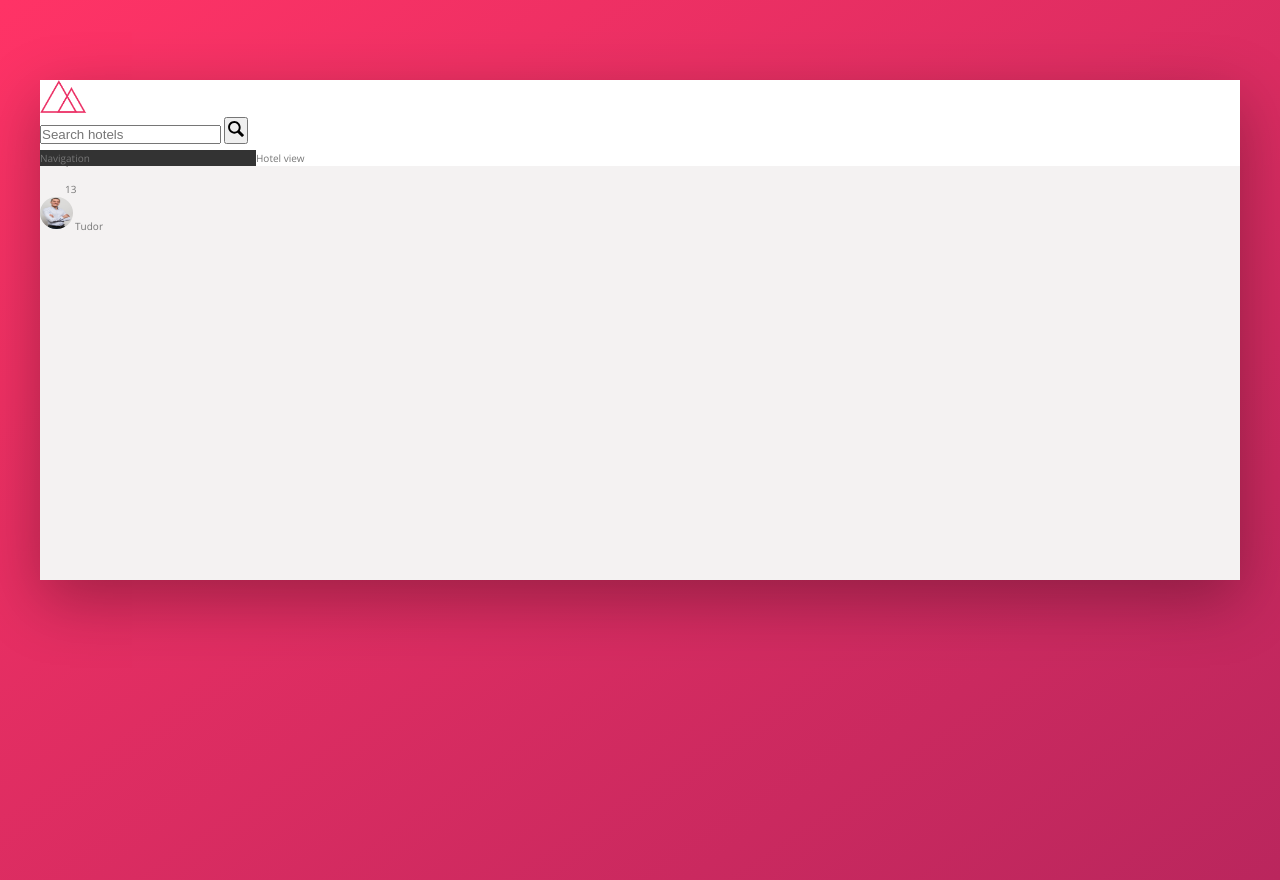
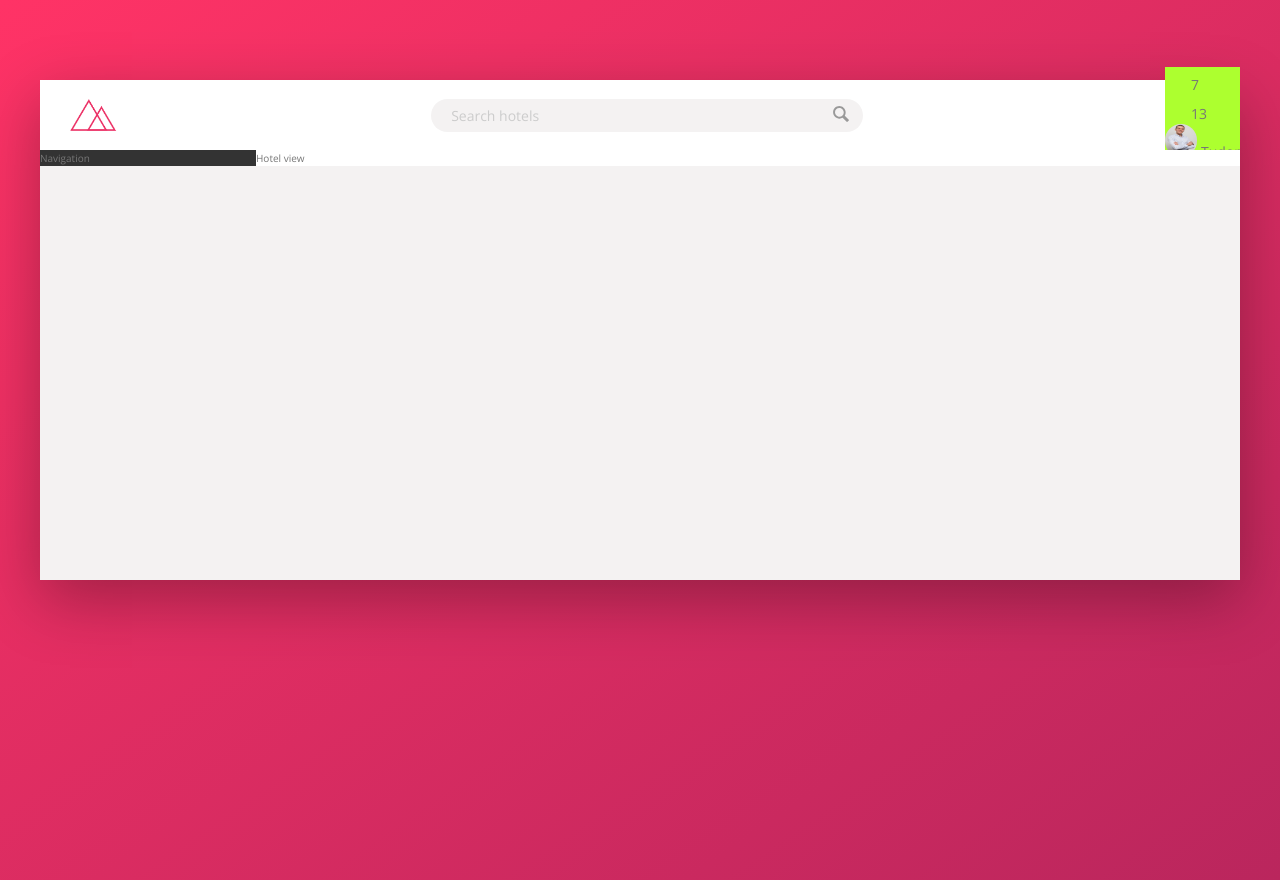
Before and after one commit to TudorTacal/trillo-adv-css, a website: page index.html in a window 1280 px wide. Drawn offline with nearby package versions, Linux system fonts and the light colour scheme.

Commit message:
Header: build search input

```diff
--- a/index.html
+++ b/index.html
@@ -24,7 +24,7 @@
             class="search__input"
             placeholder="Search hotels"
           />
-          <button class="search__buton">
+          <button class="search__button">
             <svg class="search__icon">
               <!-- only works on a web server (sprite) -->
               <use xlink:href="img/sprite.svg#icon-magnifying-glass"></use>
--- a/sass/_components.scss
+++ b/sass/_components.scss
@@ -2,22 +2,65 @@
 // LOGO
 .logo {
    height: 3.25rem;
+   margin-left: 3rem;
  }
 
 ///////////////////////////////////////
 // SEARCH
 .search {
+  flex: 0 0 40%;
+
+  display: flex;
+  align-items: center;
+  justify-content: center;
+
   &__input {
+    font-family: inherit;
+    font-size: inherit;
+    color: inherit;
+    background-color: var(--color-grey-light-2);
+    border: none;
+    padding: .7rem 2rem;
+    border-radius: 100px;
+    width: 90%;
+    transition: all .2s;
+    margin-right: -3.25rem;
+
+    &:focus {
+      outline: none;
+      width: 100%;
+      background-color: var(--color-grey-light-3);
+    }
+
+    &::-webkit-input-placeholder {
+      font-weight: 100;
+      color: var(--color-grey-light-4);
+    }
+
 
   }
 
+  &__input:focus + &__button {
+    background-color: var(--color-grey-light-3);
+  }
+
   &__button {
+    border: none;
+    background-color: var(--color-grey-light-2);
 
+    &:focus {
+      outline: none;
+    }
+
+    &:active {
+      transform: translateY(2px);
+    }
   }
 
   &__icon {
     height: 2rem;
     width: 2rem;
+    fill: var(--color-grey-dark-3);
   }
 }
 
@@ -26,6 +69,8 @@
 ///////////////////////////////////////
 // USER NAVIGATION
 .user-nav {
+  background-color: greenyellow;
+
   &__icon-box {
 
   }
@@ -35,7 +80,7 @@
     width: 2.25rem;
   }
 
-  &__notiifcation {
+  &__notification {
 
   }
 
--- a/sass/_layout.scss
+++ b/sass/_layout.scss
@@ -8,10 +8,14 @@
 }
 
 .header {
+  font-size: 1.4rem;
   height: 7rem;
   background-color: #fff;
   border-bottom: var(--color-grey-light-2);
 
+  display: flex;
+  justify-content: space-between;
+  align-items: center;
 }
 
 .content {
```
Also changed, not shown: css/style.css.
